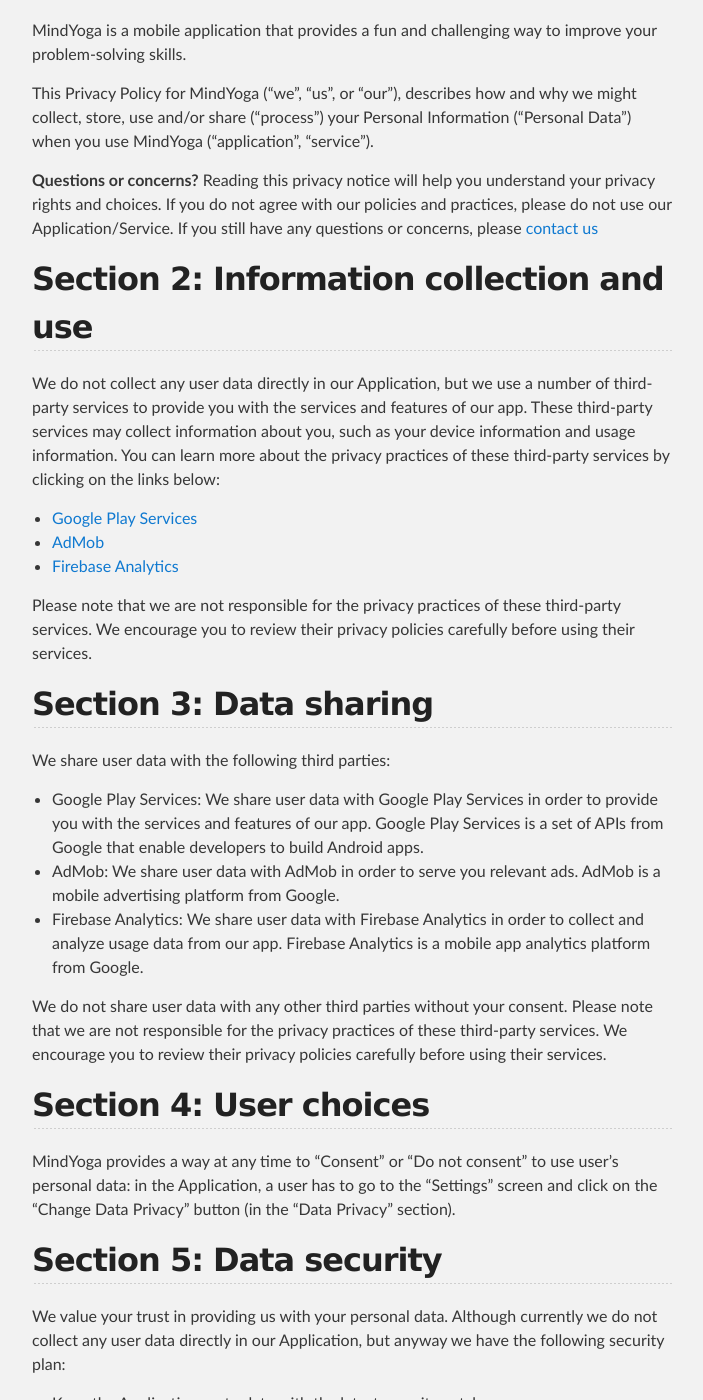
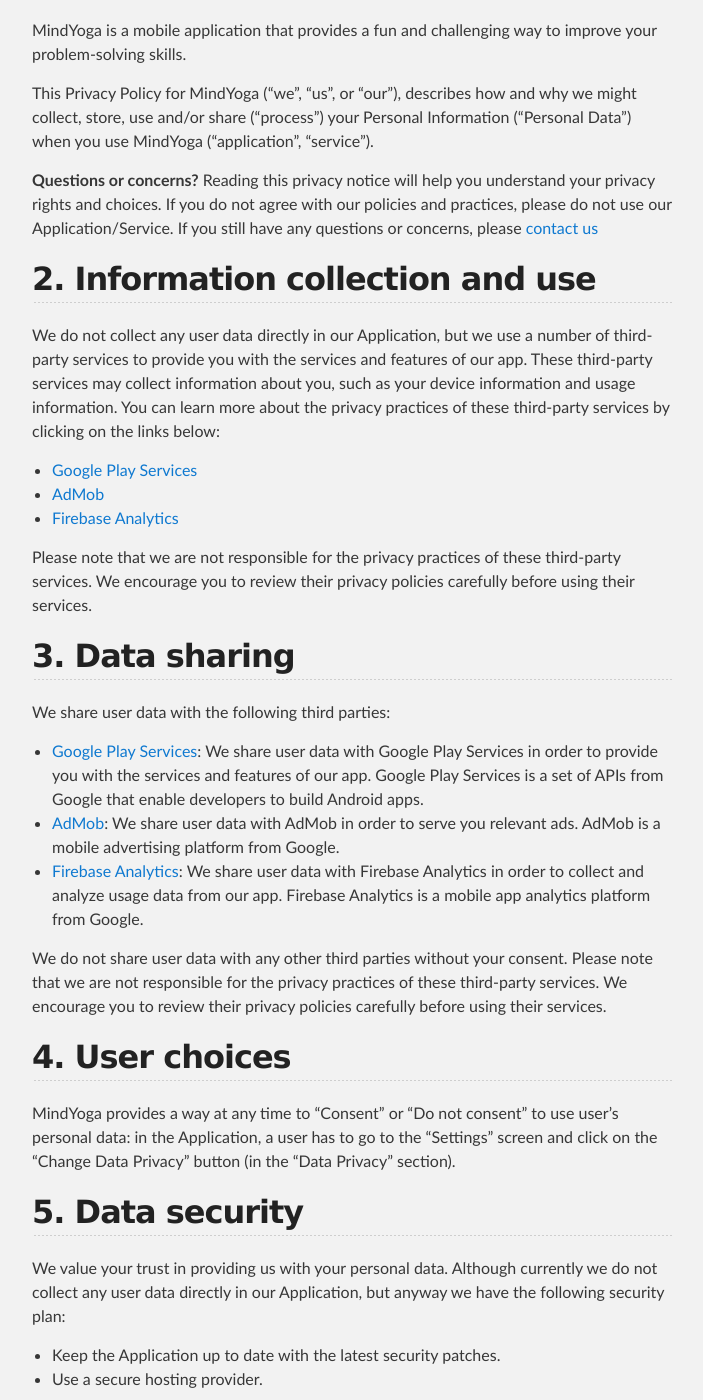
Before and after one commit to mindyogaua/mindyogaua.github.io, a Jekyll site: the page built from privacy-policy.md, in a window 1280 px wide and 1400 px high, scrolled down 268 px. Shown: the whole window, without its empty margins (288-991 px from the left). Built offline with Jekyll 4.4.1, drawn with Linux system fonts in a browser that asks for light colours; our own code applies the rules of GitHub Pages for plain Markdown files; some of the changed text lies outside the part shown.

Commit message:
Update privacy-policy.md

```diff
--- a/privacy-policy.md
+++ b/privacy-policy.md
@@ -1,4 +1,4 @@
-## Section 1: Introduction
+## 1. Introduction
 
 MindYoga is a mobile application that provides a fun and challenging way to improve your problem-solving skills.
 
@@ -9,7 +9,7 @@ and/or share ("process") your Personal Information ("Personal Data") when you us
 If you do not agree with our policies and practices, please do not use our Application/Service.
 If you still have any questions or concerns, please [contact us](mailto:mindyoga.ua@gmail.com)
 
-## Section 2: Information collection and use
+## 2. Information collection and use
 
 We do not collect any user data directly in our Application,
 but we use a number of third-party services to provide you with the services and features of our app.
@@ -23,24 +23,24 @@ You can learn more about the privacy practices of these third-party services by
 Please note that we are not responsible for the privacy practices of these third-party services.
 We encourage you to review their privacy policies carefully before using their services.
 
-## Section 3: Data sharing
+## 3. Data sharing
 
 We share user data with the following third parties:
 
-* Google Play Services: We share user data with Google Play Services in order to provide you with the services and features of our app. Google Play Services is a set of APIs from Google that enable developers to build Android apps.
-* AdMob: We share user data with AdMob in order to serve you relevant ads. AdMob is a mobile advertising platform from Google.
-* Firebase Analytics: We share user data with Firebase Analytics in order to collect and analyze usage data from our app. Firebase Analytics is a mobile app analytics platform from Google.
+* [Google Play Services](https://policies.google.com/privacy): We share user data with Google Play Services in order to provide you with the services and features of our app. Google Play Services is a set of APIs from Google that enable developers to build Android apps.
+* [AdMob](https://support.google.com/admob/answer/6128543?hl=en): We share user data with AdMob in order to serve you relevant ads. AdMob is a mobile advertising platform from Google.
+* [Firebase Analytics](https://www.google.com/analytics/terms/): We share user data with Firebase Analytics in order to collect and analyze usage data from our app. Firebase Analytics is a mobile app analytics platform from Google.
 
 We do not share user data with any other third parties without your consent.
 Please note that we are not responsible for the privacy practices of these third-party services.
 We encourage you to review their privacy policies carefully before using their services.
 
-## Section 4: User choices
+## 4. User choices
 
 MindYoga provides a way at any time to "Consent" or "Do not consent" to use user's personal data:
 in the Application, a user has to go to the "Settings" screen and click on the "Change Data Privacy" button (in the "Data Privacy" section).
 
-## Section 5: Data security
+## 5. Data security
 
 We value your trust in providing us with your personal data.
 Although currently we do not collect any user data directly in our Application,
@@ -53,12 +53,8 @@ Also, we strongly recommend you follow the next common security tips:
 * Be careful about what information you share online. Avoid sharing personal information on social media or other public websites.
 * Be aware of phishing scams. Phishing scams are attempts to trick you into revealing personal information or clicking on malicious links. Be suspicious of any unsolicited emails or phone calls that ask for personal information.
 
-## Section 6: Changes to the privacy policy
+## 6. Changes to the privacy policy
 
 We may update this privacy policy from time to time.
 If we make any changes, we will post the updated privacy policy on this page.
 We encourage you to review our privacy policy periodically to stay informed about how we are using your personal information.
-
-## Section 7: Contact Us
-
-If you have any questions or suggestions about our Privacy Policy, please [contact us](mailto:mindyoga.ua@gmail.com).
```
